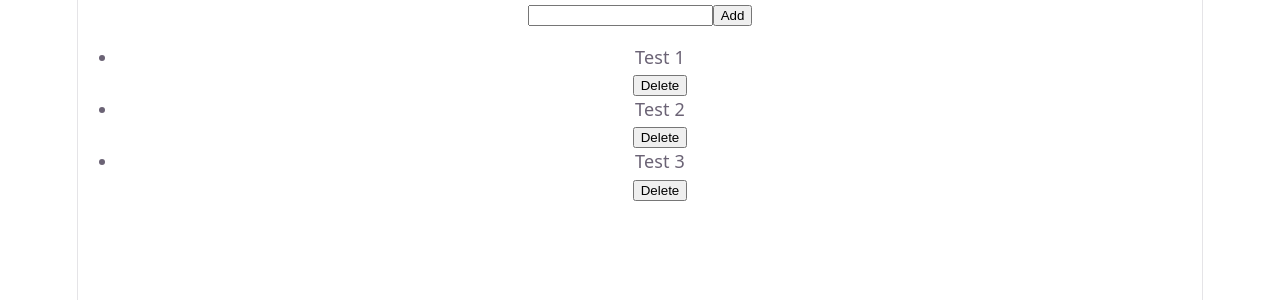
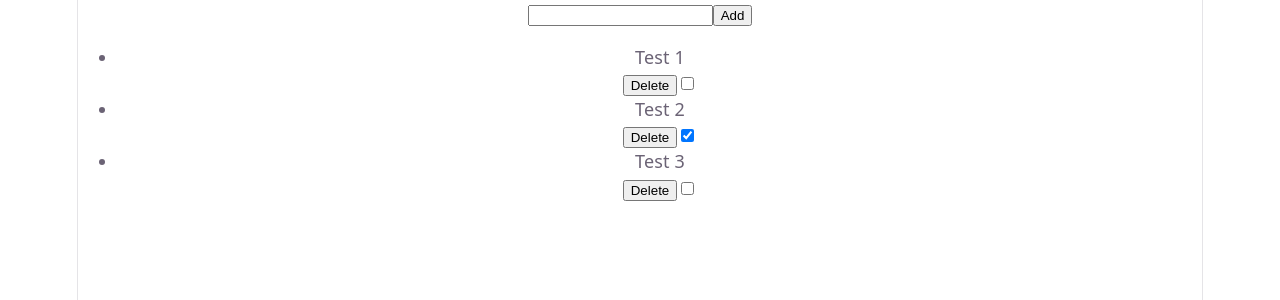
Before and after one commit to PatriciaChung64/Tutorial-react-app, a React (Vite) app in the folder moz-todo-app/: page / in a window 1280 px wide. Shown: the top 300 px of the page. Built offline with nearby package versions, Linux system fonts and the light colour scheme.

Commit message:
Added checkbox to change completion status

```diff
--- a/moz-todo-app/src/To-do-list.jsx
+++ b/moz-todo-app/src/To-do-list.jsx
@@ -6,15 +6,15 @@ let uniqueId = 3;
 export default function TodoList() {
   const [liststate, setState] = useState([
     { "id": "0", "name": "Test 1", "completed": false},
-    { "id": "1", "name": "Test 2", "completed": false},
+    { "id": "1", "name": "Test 2", "completed": true},
     { "id": "2", "name": "Test 3", "completed": false}]);
 
   function addItem(formData) {
     const item = formData.get("item");
-    console.log("Added %s", item);
+    // console.log("Added %s", item);
     const newlist = [...liststate];
     // console.log("New element has id of %s", uniqueId);
-    newlist.push({"id": uniqueId + "", "name": item});
+    newlist.push({"id": uniqueId + "", "name": item, "completed": false});
     uniqueId++;
     setState(newlist);
   }
@@ -27,10 +27,19 @@ export default function TodoList() {
     setState(newlist);
   }
 
+  function changeCompletion(id) {
+    const newlist = [...liststate];
+    const index = newlist.findIndex((el) => el.id === id);
+    newlist[index].completed = !newlist[index].completed;
+    // console.log(newlist[index].completed);
+    setState(newlist);
+  }
+
   const listitems = liststate.map((item) => (
     <>
       <li key={item.id}>{item.name}</li>
       <button itemindex={item.id} onClick={(e) => deleteItem(e.target.attributes.itemindex.value)}>Delete</button>
+      <input type="checkbox" itemindex={item.id} checked={item.completed} onChange={(e) => changeCompletion(e.target.attributes.itemindex.value)} />
     </>
   ));
   return (
```
